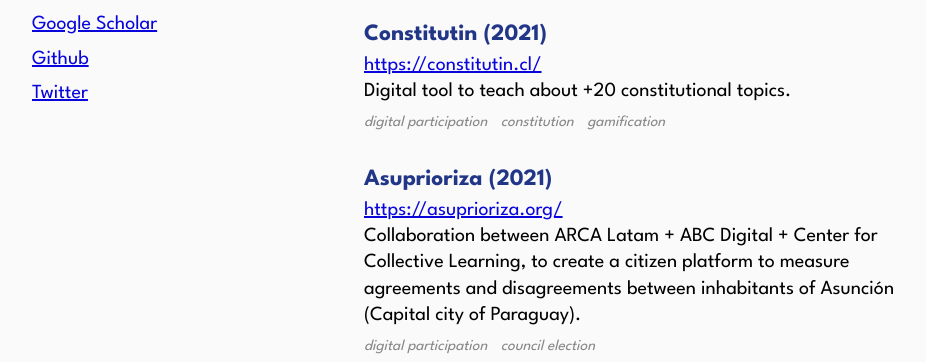
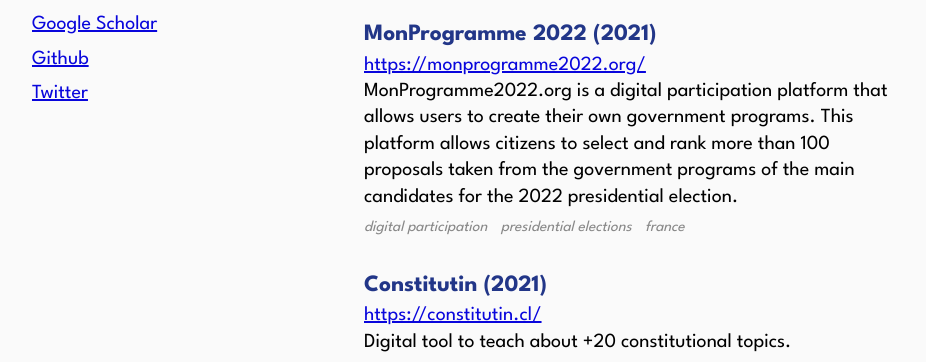
Before and after one commit to cnavarreteliz/cnavarreteliz.github.io, a Gatsby site: page / in a window 1280 px wide. Shown: the part 428-790 px from the top of the page, without its empty margins (174-1100 px from the left). Built offline with nearby package versions, Linux system fonts and the light colour scheme; Gatsby itself is replaced by a stand-in of ours.

Commit message:
includes monprogramme 2022 projet

```diff
--- a/src/helpers/projects.js
+++ b/src/helpers/projects.js
@@ -1,4 +1,12 @@
 export const projects = [
+  {
+    title: "MonProgramme 2022",
+    description: "MonProgramme2022.org is a digital participation platform that allows users to create their own government programs. This platform allows citizens to select and rank more than 100 proposals taken from the government programs of the main candidates for the 2022 presidential election.",
+    year: 2021,
+    url: "https://monprogramme2022.org/",
+    article: false,
+    keywords: ["digital participation", "presidential elections", "france"]
+  },
   {
     title: "Constitutin",
     description: "Digital tool to teach about +20 constitutional topics.",
```
